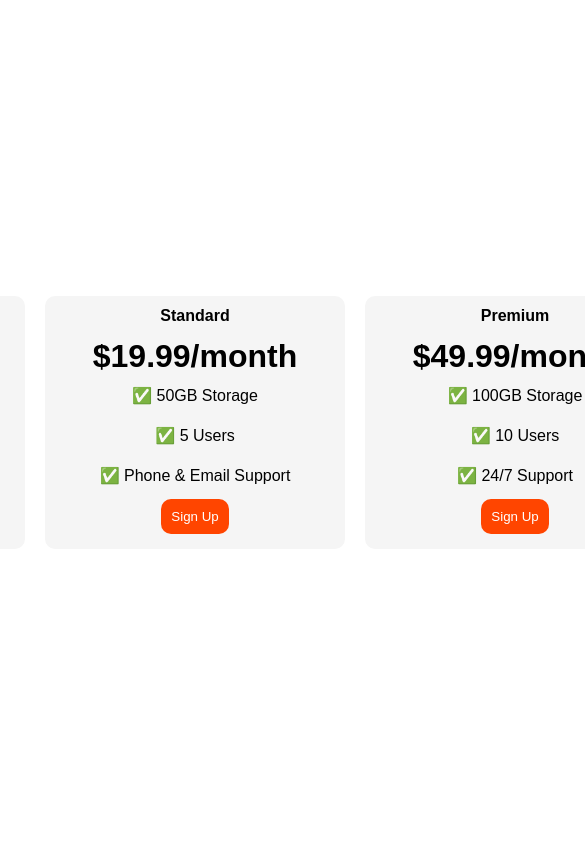
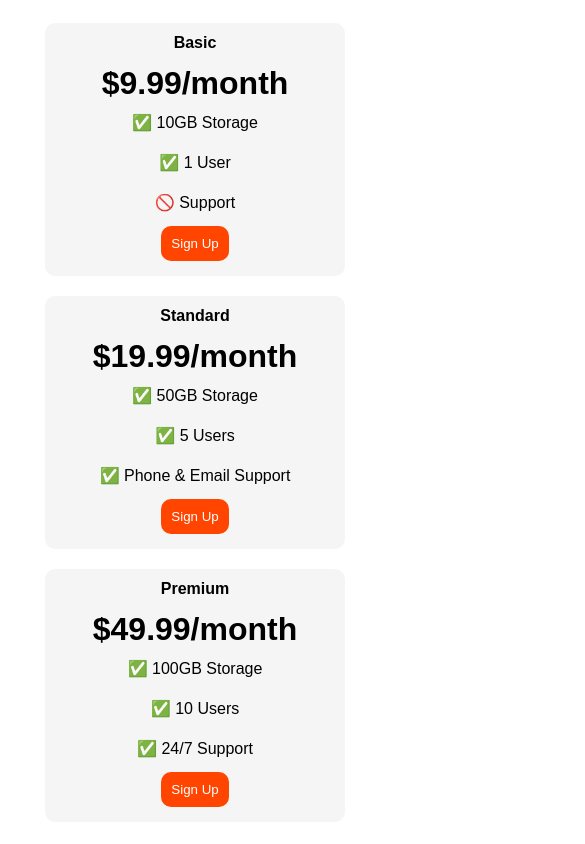
Before and after one commit to charisearter/backToBasics, a plain HTML site: page classPractice/9.4 Flexbox Pricing Table Project/index.html in a window 390 px wide. Shown: the top 844 px of the page, 585 px wide, since content can reach past the window. Drawn offline with Linux system fonts and the light colour scheme; a web font is replaced by a local one.

Commit message:
added media query to complete 2nd goal

```diff
--- a/classPractice/9.4 Flexbox Pricing Table Project/index.html
+++ b/classPractice/9.4 Flexbox Pricing Table Project/index.html
@@ -57,7 +57,14 @@
 
     /* Hint: What can you do with a media query and flexbox? */
     @media (max-width: 1250px) {
-
+      .pricing-container {
+      display: flex;
+      flex-direction: column;
+      height: 100vh;
+      justify-content: center;
+      align-items: center;
+      gap: 20px;
+    }
     }
   </style>
 </head>
```
